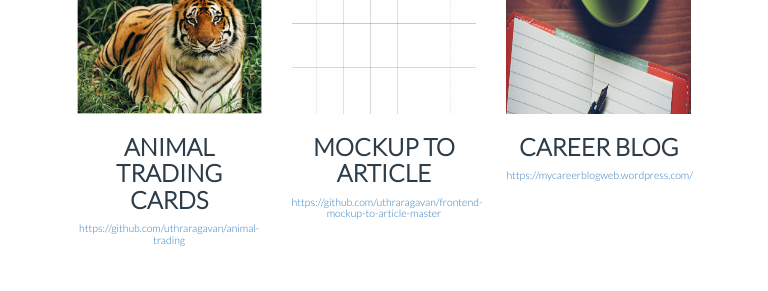
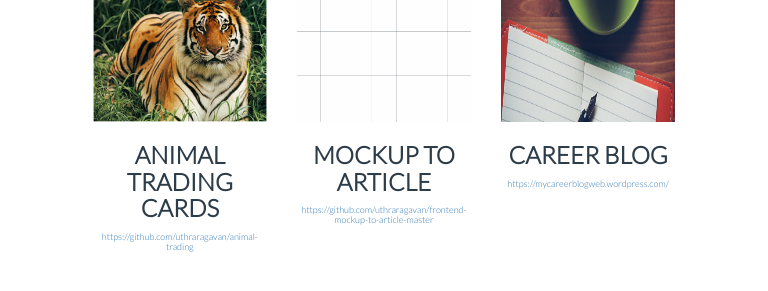
Before and after one commit to uthraragavan/portfolio, a plain HTML site: page index.html in a window 768 px wide. Shown: the part 525-816 px from the top of the page. Drawn offline with nearby package versions, Linux system fonts and the light colour scheme.

Commit message:
Added a margin of 20px to body. The Featured Work heading was hidden in a few devices without the margin for body. Reduced the font-size of work-link-heading further to 65% in the media query

```diff
--- a/css/main.css
+++ b/css/main.css
@@ -12,6 +12,7 @@
 body {
     font-family: 'Lato', sans-serif;
     font-weight: 400;
+    margin:20px;
 }
 
 /*********** Images related CSS rules ************/
@@ -95,7 +96,7 @@ body {
 
 @media screen and (max-width: 1000px) and (min-width: 766px) {
      .work-link-heading {
-        font-size:75%
+        font-size:65%
 
 }
 
```
